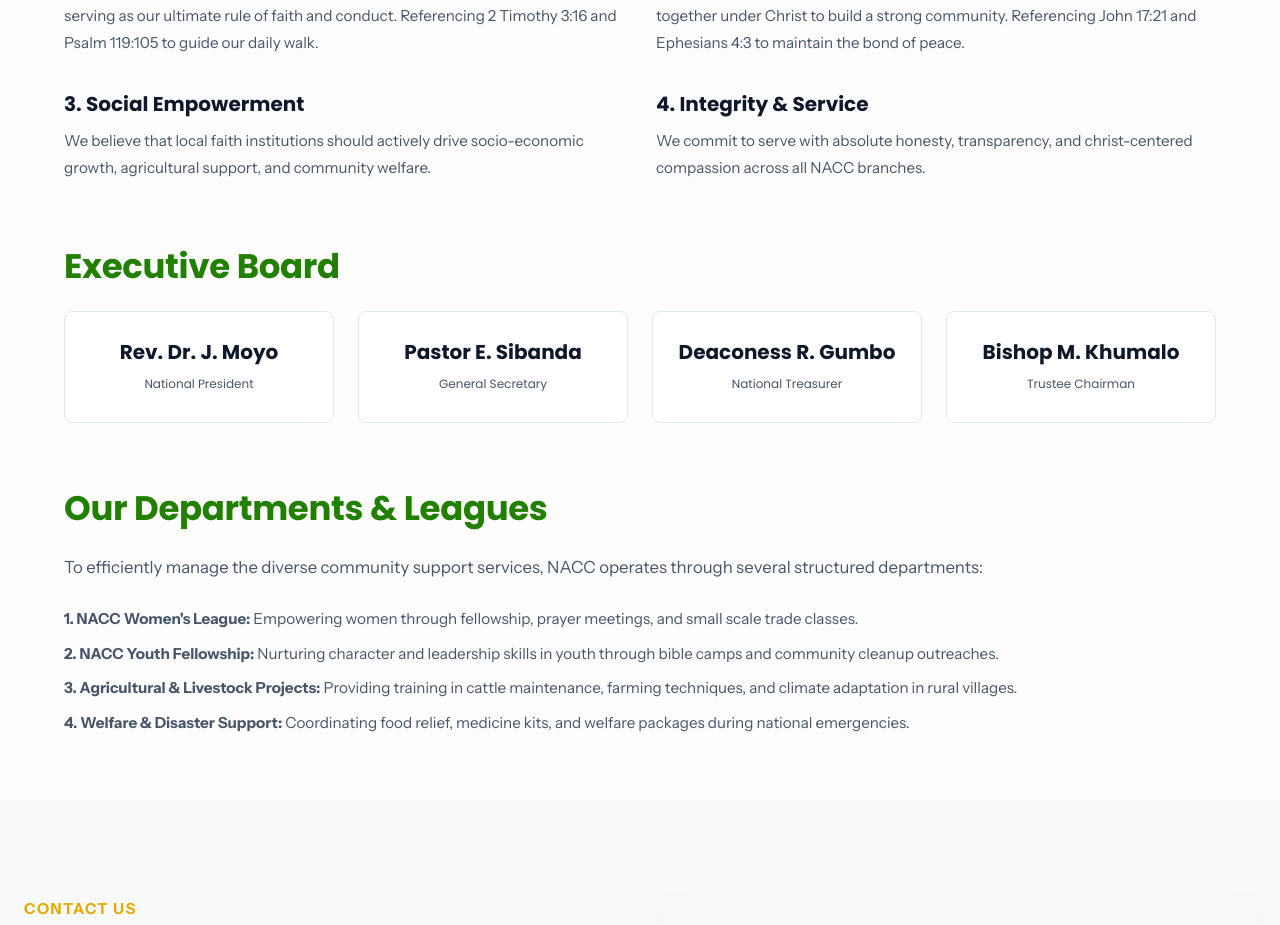
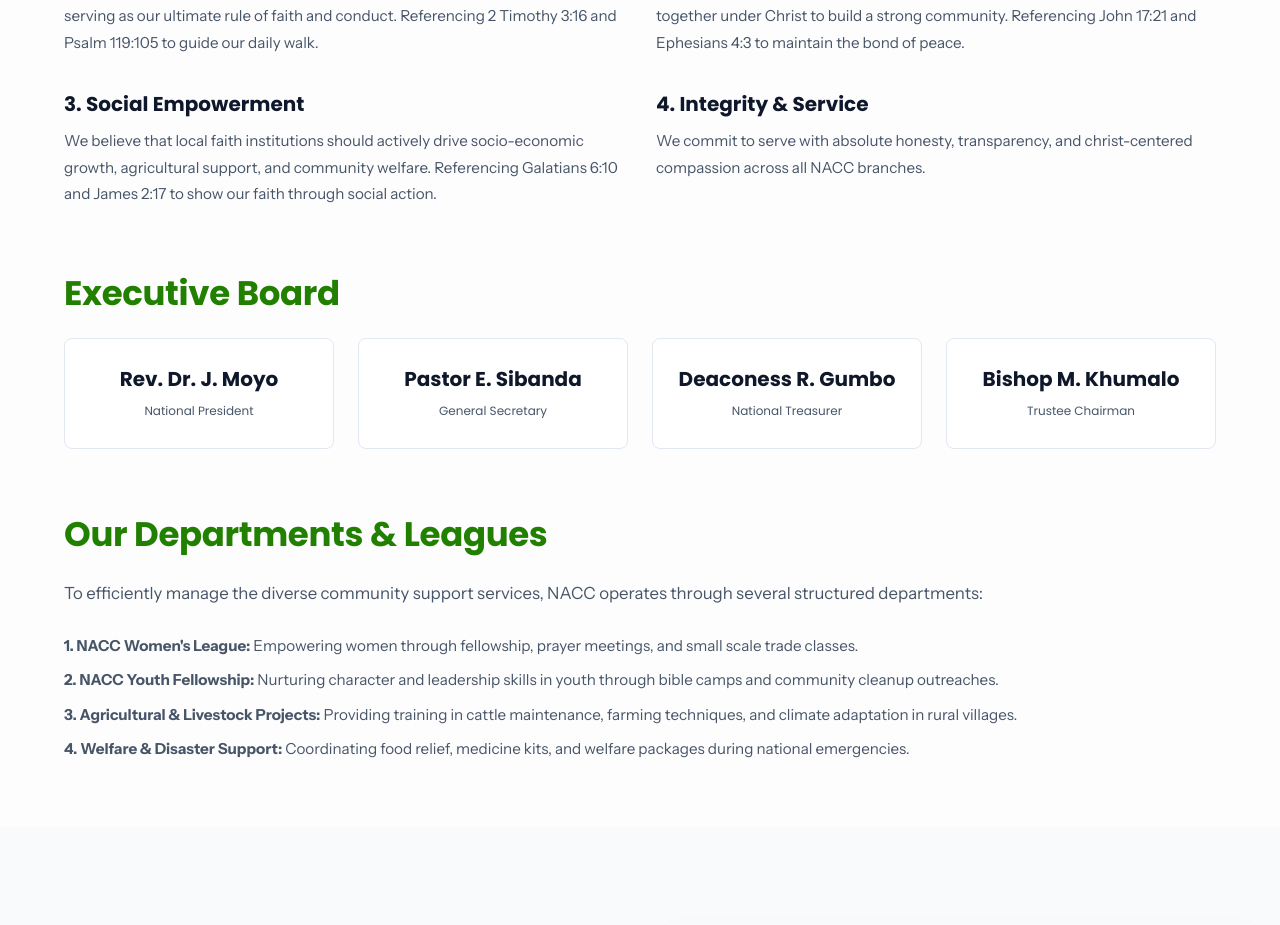
Before and after one commit to tonderaikawere/nacczw, a React (Vite) app: page /about in a window 1280 px wide. Shown: the part 1084-2009 px from the top of the page. Built offline with nearby package versions, Linux system fonts and the light colour scheme; grey boxes are pictures that could not be loaded; a web font is replaced by a local one.

Commit message:
content: expand scriptural basis for NACC Social Empowerment belief

```diff
--- a/src/pages/About/About.tsx
+++ b/src/pages/About/About.tsx
@@ -38,7 +38,7 @@ const About: React.FC = () => {
             </Grid>
             <Grid item xs={12} sm={6}>
               <Typography variant="h6" sx={{ fontWeight: 700, mb: 1 }}>3. Social Empowerment</Typography>
-              <Typography variant="body2" sx={{ color: 'text.secondary' }}>We believe that local faith institutions should actively drive socio-economic growth, agricultural support, and community welfare.</Typography>
+              <Typography variant="body2" sx={{ color: 'text.secondary' }}>We believe that local faith institutions should actively drive socio-economic growth, agricultural support, and community welfare. Referencing Galatians 6:10 and James 2:17 to show our faith through social action.</Typography>
             </Grid>
             <Grid item xs={12} sm={6}>
               <Typography variant="h6" sx={{ fontWeight: 700, mb: 1 }}>4. Integrity & Service</Typography>
```
